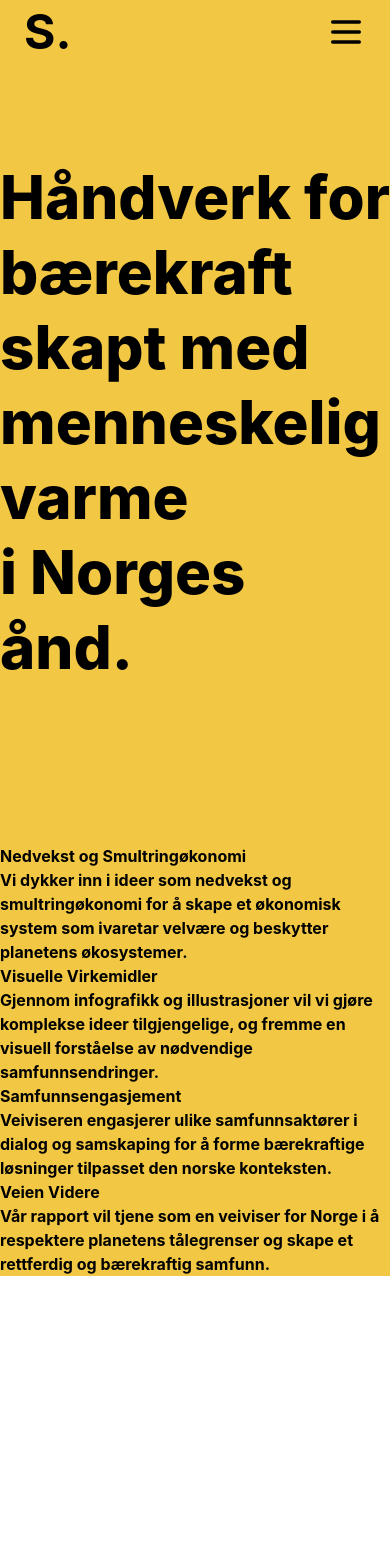
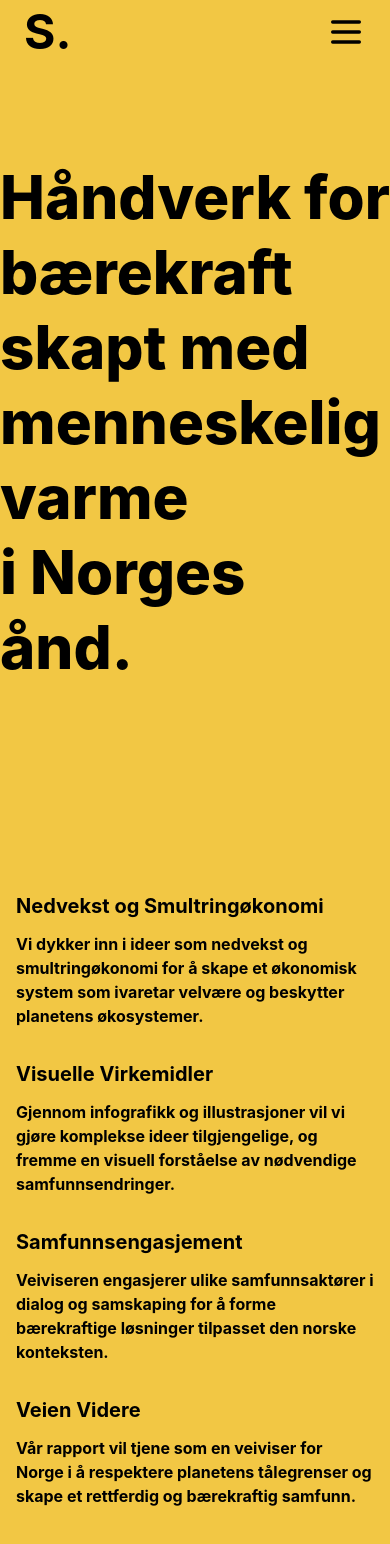
Before and after one commit to lukketsvane/robust, a Next.js app: page /prosjekter in a window 390 px wide. Shown: the top 1544 px of the page. Before the commit the page ends 1276 px from the top, so only its background shows below. Built offline with nearby package versions, Linux system fonts and the light colour scheme.

Commit message:
background infitite

```diff
--- a/app/page.tsx
+++ b/app/page.tsx
@@ -32,21 +32,24 @@ export default function Home() {
     return () => unsubscribe();
   }, [scrollYProgress]);
 
-  // Adjust padding for mobile without affecting desktop
   const paddingClass = 'px-4 sm:px-[10%]';
+
+  // Set the body background color to the yellow defined in globals.css
+  useEffect(() => {
+    document.body.style.backgroundColor = sectionColors[0]; // Use the first section color assuming it's the yellow one
+  }, []);
 
   return (
     <>
       <NavBar currentSection={currentSection} sectionColors={sectionColors} />
       <motion.main
-        className={`min-h-screen flex flex-col items-center justify-between ${paddingClass}`} // Adjust the padding value based on screen size
+        className={`min-h-screen flex flex-col items-center justify-between ${paddingClass}`}
         style={{ backgroundColor: sectionColors[currentSection] }}
         animate={{ backgroundColor: sectionColors[currentSection] }}
         transition={{ duration: 0.35 }}
         data-section={currentSection}
       >
-        {/* Retain the mx-auto for desktop */}
-        <div className="max-w-[80%] mx-auto"> {/* Container with 80% width */}
+        <div className="max-w-[80%] mx-auto">
           {[0, 1, 2, 3, 4].map((index) => (
             <div key={index} className="section">
               {index === 0 && <HeroTitle />}
--- a/pages/prosjekter.tsx
+++ b/pages/prosjekter.tsx
@@ -4,37 +4,38 @@ import HeroTitle from '../app/components/HeroTitle';
 
 const Prosjekter = () => {
   return (
-    <div>
+    <div className="min-h-screen bg-[#F2C744]"> {/* Set the background color and minimum screen height */}
       <HeroTitle />
       <motion.div
         initial={{ opacity: 0 }}
         animate={{ opacity: 1 }}
         transition={{ duration: 1 }}
+        className="px-4 sm:px-[10%] py-12" /* Apply padding for mobile and desktop */
       >
 
-        <section>
-          <h2>Nedvekst og Smultringøkonomi</h2>
+        <section className="mb-8"> {/* Add margin-bottom for spacing between sections */}
+          <h2 className="text-xl font-bold mb-3">Nedvekst og Smultringøkonomi</h2> {/* Style the headings */}
           <p>
             Vi dykker inn i ideer som nedvekst og smultringøkonomi for å skape et økonomisk system som ivaretar velvære og beskytter planetens økosystemer.
           </p>
         </section>
 
-        <section>
-          <h2>Visuelle Virkemidler</h2>
+        <section className="mb-8">
+          <h2 className="text-xl font-bold mb-3">Visuelle Virkemidler</h2>
           <p>
             Gjennom infografikk og illustrasjoner vil vi gjøre komplekse ideer tilgjengelige, og fremme en visuell forståelse av nødvendige samfunnsendringer.
           </p>
         </section>
 
-        <section>
-          <h2>Samfunnsengasjement</h2>
+        <section className="mb-8">
+          <h2 className="text-xl font-bold mb-3">Samfunnsengasjement</h2>
           <p>
             Veiviseren engasjerer ulike samfunnsaktører i dialog og samskaping for å forme bærekraftige løsninger tilpasset den norske konteksten.
           </p>
         </section>
 
         <section>
-          <h2>Veien Videre</h2>
+          <h2 className="text-xl font-bold mb-3">Veien Videre</h2>
           <p>
             Vår rapport vil tjene som en veiviser for Norge i å respektere planetens tålegrenser og skape et rettferdig og bærekraftig samfunn.
           </p>
```
